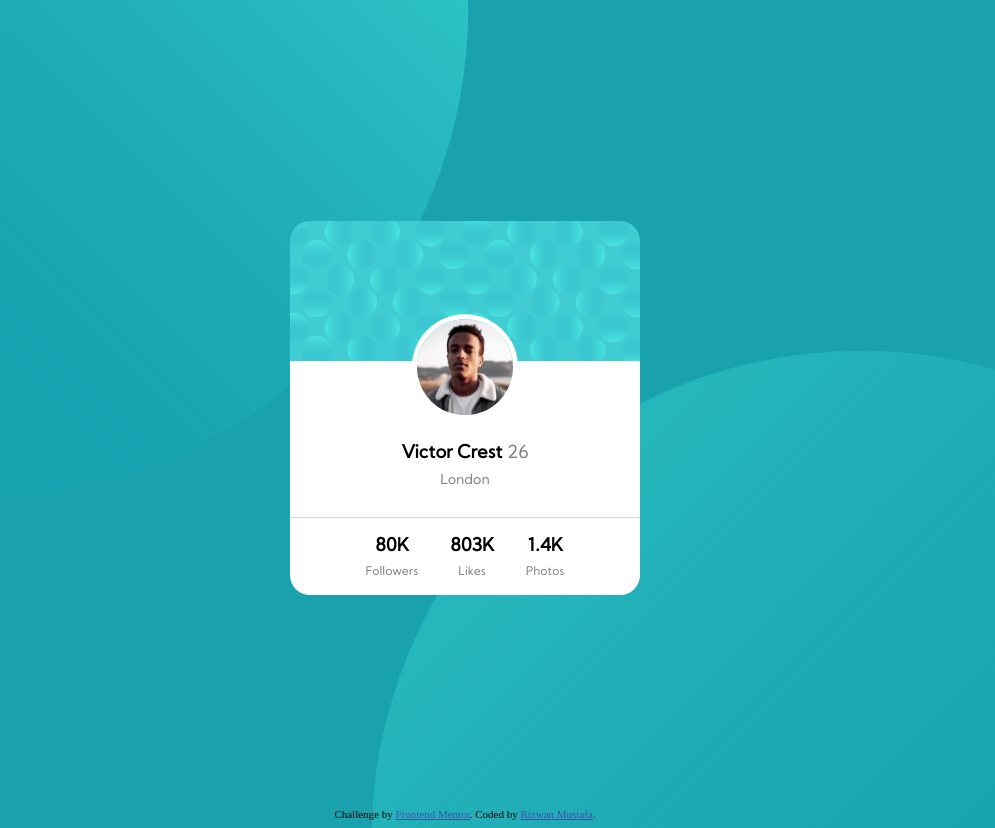
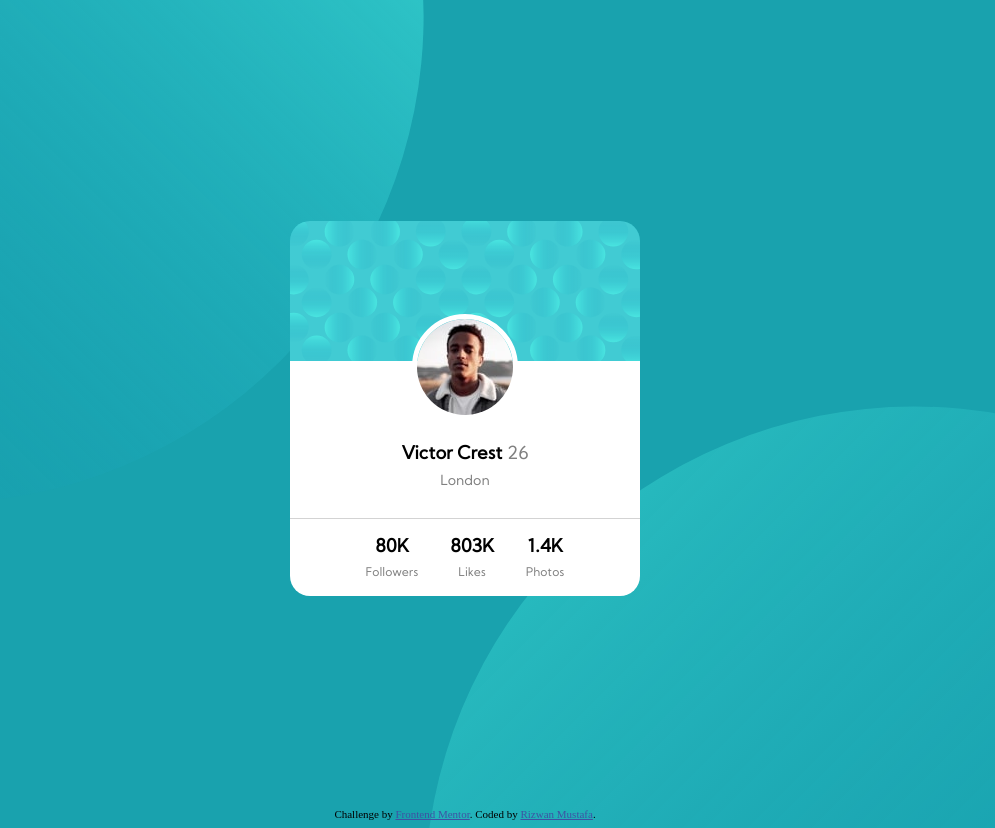
Before and after one commit to rizwanmustafa/ProfileCardChallenge, a plain HTML site: page index.html in a window 1280 px wide. Shown: the whole page, without its empty margins (175-1170 px from the left). Drawn offline with Linux system fonts and the light colour scheme.

Commit message:
Major Changes

```diff
--- a/index.html
+++ b/index.html
@@ -10,49 +10,52 @@
 		<title>Frontend Mentor | Profile card component</title>
 	</head>
 	<body>
-		<div class='svgDiv'>
-			<img src='images/bg-pattern-top.svg' id='topSVG' alt='Background SVG'>
+
+		<div class='parentSVGDiv'>
+			<div class='svgDiv'>
+				<img src='images/bg-pattern-top.svg' class='topSVG'>
+			</div>
+			<div class='svgDiv'>
+				<img src='images/bg-pattern-bottom.svg' class='bottomSVG'>
+			</div>
 		</div>
 
-		<div class='svgDiv'>
-			<img src='images/bg-pattern-bottom.svg' id='bottomSVG'alt='Background SVG'>
-		</div>
+		<div class="flexBox profileBGDiv">
 
-		<div id='profileBGDiv' class='flexBox'>
-
-			<div id='profileDiv' class='flexBox'>
-				<img src='images/bg-pattern-card.svg' id='profileBGImg' alt="Cover Photo">
-				<div id='innerProfile'>
-					<div id='transformDiv'>
-						<img src='images/image-victor.jpg' id='profilePic' alt="Victor's Profile Picture">
-						<br><br>
+			<div class="flexBox profileDiv">
+				<img src="images/bg-pattern-card.svg" class="profileBGImg" alt="Cover Photo">
+				<div class="innerProfile">
+					<div class="transformDiv">
+						<img src="images/image-victor.jpg" class="profilePic" alt="Victor's Profile Picture">
 						<div>
-							<b>Victor Crest</b>
-							26<br>
-							<div style='padding: 10px 0px 20px 0px; font-size: 14px;'>London</div>
+							<b>Victor Crest</b> 26
+							<div class='location'>London</div>
 						</div>
 
 						<hr>
 
 						<div>
-							<div class='flexBox'>
-								<div class='flexBox' style='margin-right: auto; margin-left:auto;'>
-									<div class='miniStats'>
+							<div class="flexBox">
+								<div class="flexBox">
+									<div class="miniStats ">
+										<div>
 										<b>80K</b>
-										<br>
-										<div class='miniText'>Followers</div>
+										</div>
+										<div class="miniText">Followers</div>
 									</div>
 
-									<div class='miniStats'>
+									<div class="miniStats">
+										<div>
 										<b>803K</b>
-										<br>
-										<div class='miniText'>Likes</div>
+										</div>
+										<div class="miniText">Likes</div>
 									</div>
 
-									<div class='miniStats'>
+									<div class="miniStats">
+										<div>
 										<b>1.4K</b>
-										<br>
-										<div class='miniText'>Photos</div>
+										</div>
+										<div class="miniText">Photos</div>
 									</div>
 								</div>
 							</div>
@@ -69,5 +72,7 @@
 				Coded by <a href="www.github.com/rizwanmustafa">Rizwan Mustafa</a>.
 			</div>
 		</footer>
+
+
 	</body>
 </html>
--- a/styles/styles.css
+++ b/styles/styles.css
@@ -5,11 +5,21 @@
 
 body{ background-color: hsl(185, 75%, 39%)}
 
-.svgDiv{ position: fixed;  z-index: -1;}
+.parentSVGDiv{
+	width: 100vw;
+	height: 100vh;
+	position:fixed;
+	display:flex;
+	align-items: center;
+	justify-content: center;
+	z-index: -1;
+}
 
-#topSVG{ transform: translate(-35%,-50%); }
+.svgDiv{ position: fixed; }
 
-#bottomSVG{ transform: translateX(55%) translateY(35%);}
+.topSVG{ transform: translate(-55%,-40%); }
+
+.bottomSVG{ transform: translate(45%, 50%); }
 
 .attribution { font-size: 11px; text-align: center; }
 
@@ -21,42 +31,50 @@ body{ background-color: hsl(185, 75%, 39%)}
 	justify-content: center;
 }
 
-#profileBGDiv{
+.colFlex{ flex-direction: column; }
+
+.profileBGDiv{
 	width: 100%;
 	height: 100vh;
 }
 
-#profileDiv{
+.profileDiv{
 	font-family: Kumbh-Sans;
 	font-size: 18px;
 	color: gray;
 	flex-direction: column;
 }
 
-#profileDiv b{ color: black;}
+.profileDiv b{ color: black;}
 
-#profileDiv hr{ border: none;  height: 1px; background-color: lightgray; }
+.profileDiv hr{ border: none;  height: 1px; background-color: lightgray; }
 
-#profileBGImg{
+.profileBGImg{
 	width: 100%;
 	border-top-left-radius: 20px;
 	border-top-right-radius: 20px;
 }
 
-#innerProfile{
+.innerProfile{
 	border-bottom-left-radius: 20px;
 	border-bottom-right-radius: 20px;
 	text-align: center;
 	background-color: white;
 	width: 100%;
 }
-#transformDiv{
+.transformDiv{
 	transform: translateY(-20%);
 }
 
-#profilePic{
+.profilePic{
 	border-radius: 100%;
 	border: 5px solid white;
+	margin-bottom: 20px;
+}
+
+.location{
+padding: 10px 0px 20px 0px;
+font-size: 14px;
 }
 
 .miniStats{ padding: 10px; }
```
